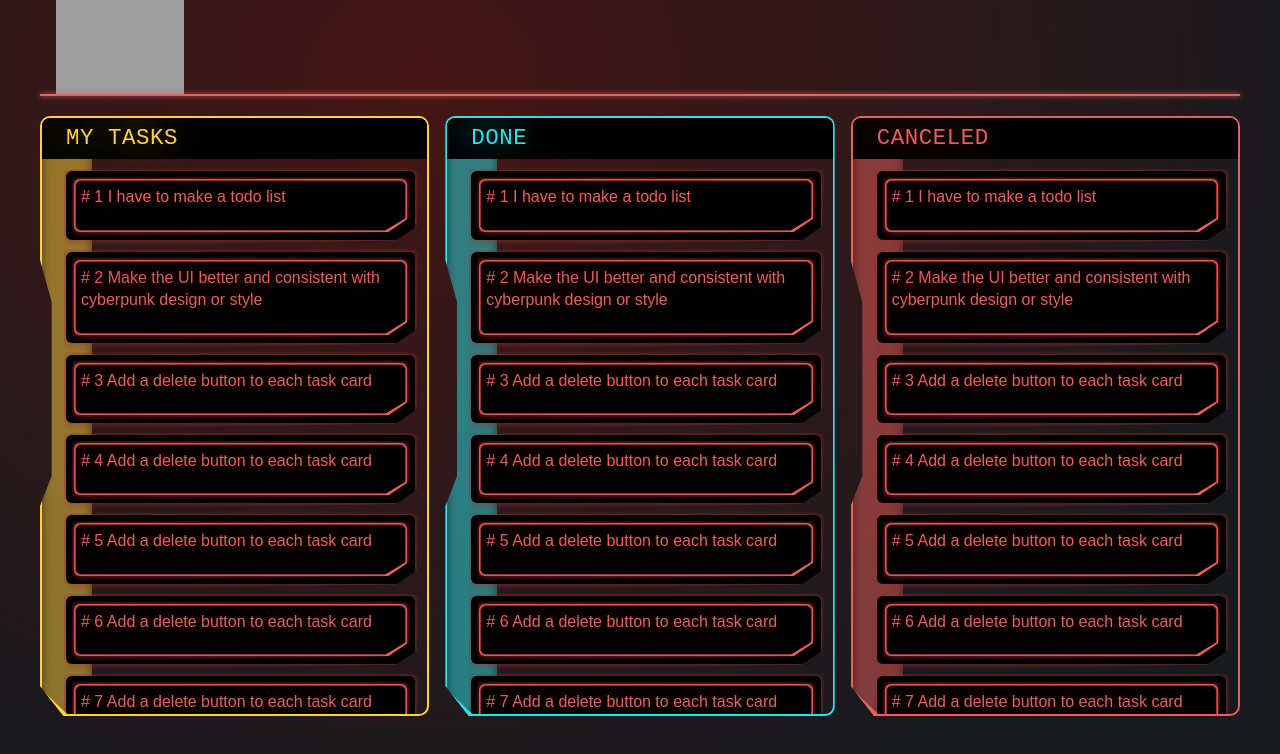
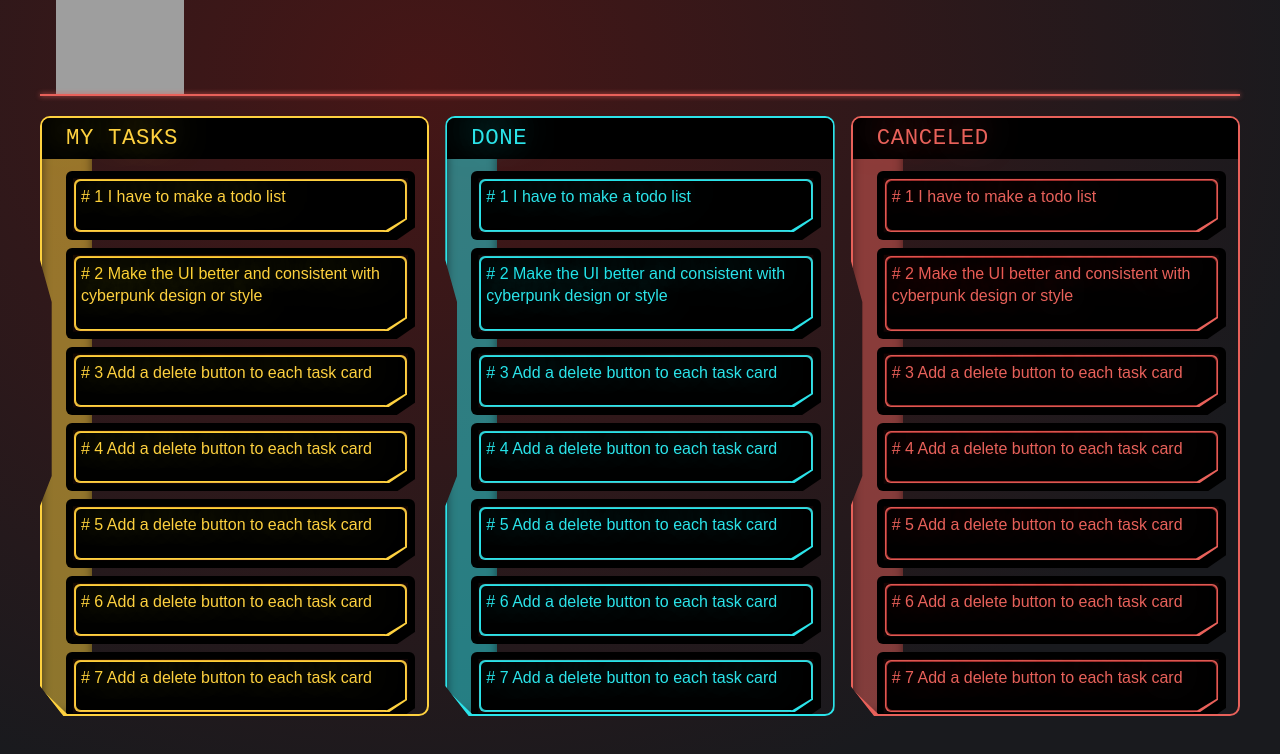
Before and after one commit to Mohaiminul69/cyberpunk-todo-app, a React (Vite) app: page / in a window 1280 px wide. Shown: the top 754 px of the page. Built offline with nearby package versions, Linux system fonts and the light colour scheme; grey boxes are pictures that could not be loaded.

Commit message:
UI is ready for now.

```diff
--- a/src/App.css
+++ b/src/App.css
@@ -5,7 +5,6 @@
     #461616 0%,
     transparent 75%
   );
-  color: #e8615a;
   font-family: "Rajdhani", sans-serif;
   line-height: 1.4;
   margin: 0;
--- a/src/components/task-list/task-list.css
+++ b/src/components/task-list/task-list.css
@@ -137,7 +137,7 @@
   padding: 12px 12px 24px 24px;
   display: flex;
   flex-direction: column;
-  gap: 12px;
+  gap: 8px;
   overflow-y: auto;
   height: 70vh;
   scroll-behavior: smooth;
--- a/src/components/task-list/task-list.jsx
+++ b/src/components/task-list/task-list.jsx
@@ -31,7 +31,12 @@ const TaskList = ({ status }) => {
 
         <div className="list-container">
           {todoItems.map((item, index) => (
-            <TaskCard taskNumber={index + 1} key={index} text={item} />
+            <TaskCard
+              type={status}
+              taskNumber={index + 1}
+              key={index}
+              text={item}
+            />
           ))}
         </div>
       </div>
--- a/src/components/task_card/task-card.css
+++ b/src/components/task_card/task-card.css
@@ -5,9 +5,28 @@
 }
 
 .card--border {
-  background: #e8615a;
   border-radius: 6px;
   padding: 1px;
+}
+
+.card--pending {
+  color: rgba(254, 209, 63, 1);
+}
+.card--completed {
+  color: rgba(43, 228, 234, 1);
+}
+.card--canceled {
+  color: rgba(232, 97, 90, 1);
+}
+
+.card--pending .card--border {
+  background: rgba(254, 209, 63, 1);
+}
+.card--completed .card--border {
+  background: rgba(43, 228, 234, 1);
+}
+.card--canceled .card--border {
+  background: rgba(232, 97, 90, 1);
 }
 
 .card {
@@ -15,9 +34,9 @@
   padding: 5px 5px 21px 5px;
 }
 
-.card-shadow {
+/* .card-shadow {
   box-shadow: 0 0 6px rgba(156, 50, 48, 0.6), 0 0 12px rgba(156, 50, 48, 0.4);
-}
+} */
 
 .text-shadow--glow {
   text-shadow: -9px -6px 40px currentcolor;
@@ -43,7 +62,6 @@
 .pad {
   background-color: #1e181e;
   background-color: #000000;
-  border: 1px solid #9c3230;
   box-shadow: 0px 0px 150px 22px rgba(156, 50, 48, 0.4);
   -webkit-box-shadow: 0px 0px 150px 22px rgba(156, 50, 48, 0.4);
   -moz-box-shadow: 0px 0px 150px 22px rgba(156, 50, 48, 0.4);
@@ -55,6 +73,16 @@
     -2px 103%
   );
   position: relative;
+}
+.card--pending .pad {
+  border: 1px solid rgba(254, 209, 63, 1);
+}
+.card--completed .pad {
+  border: 1px solid rgba(43, 228, 234, 1);
+}
+.card--canceled .pad {
+  border: 1px solid rgba(232, 97, 90, 1);
+  border: 1px solid rgba(156, 50, 48, 1);
 }
 
 /* .pad:hover {
@@ -69,13 +97,26 @@
 
 .card--wrapper:hover .pad {
   text-shadow: 0 0 20px currentcolor;
-  border: 2px solid #be2f2d;
+  /* border: 2px solid rgb(190, 47, 45); */
   padding: 4px 4px 20px 4px;
+}
+
+/* .card--pending:hover border color */
+/* .card--pending:hover border color */
+/* .card--pending:hover border color */
+.card--pending:hover .pad {
+  border: 2px solid rgba(254, 209, 63, 1);
+}
+.card--completed:hover .pad {
+  border: 2px solid rgba(43, 228, 234, 1);
+}
+.card--canceled:hover .pad {
+  border: 2px solid rgba(232, 97, 90, 1);
+  border: 2px solid rgba(190, 47, 45, 1);
 }
 
 .pad::before {
   background-color: #ad7d7d;
-  box-shadow: 1px 1px 5px #e8615a;
   bottom: 1px;
   content: "";
   position: absolute;
@@ -87,3 +128,12 @@
   transform: rotate(-45deg);
   width: 22.62742px;
 }
+.card--pending:hover .::before {
+  box-shadow: 1px 1px 5px rgba(254, 209, 63, 1);
+}
+.card--completed:hover .::before {
+  box-shadow: 1px 1px 5px rgba(43, 228, 234, 1);
+}
+.card--canceled:hover .::before {
+  box-shadow: 1px 1px 5px rgba(232, 97, 90, 1);
+}
--- a/src/components/task_card/task_card.jsx
+++ b/src/components/task_card/task_card.jsx
@@ -1,8 +1,8 @@
 import "./task-card.css";
 
-const TaskCard = ({ text, taskNumber }) => {
+const TaskCard = ({ text, taskNumber, type }) => {
   return (
-    <div className="card--wrapper clipped-card card-shadow">
+    <div className={`card--${type} card--wrapper clipped-card card-shadow`}>
       <div className="card--border card-shadow clipped-card">
         <div className="pad text-shadow--glow card">
           # {taskNumber} {text}
```
